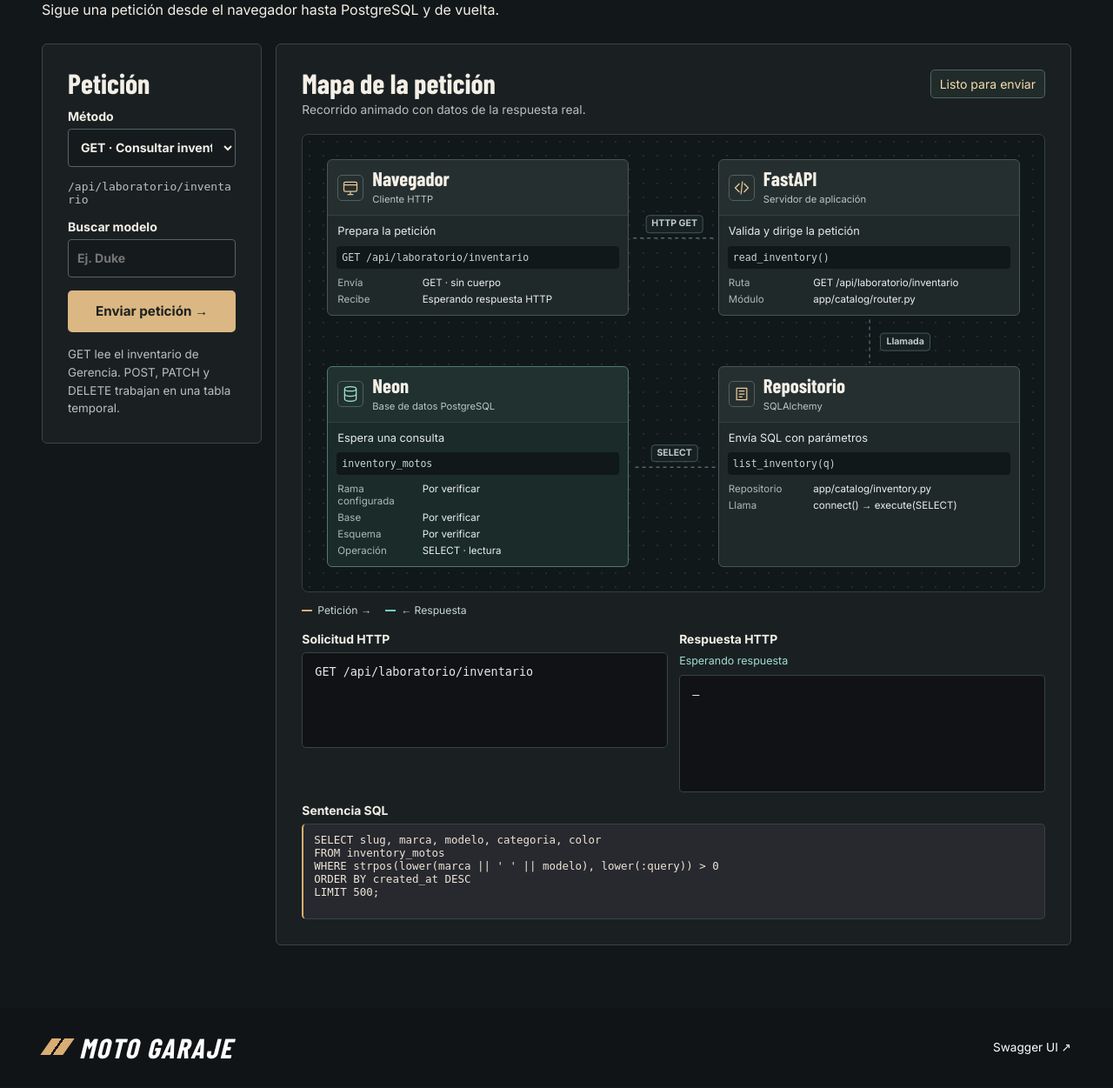
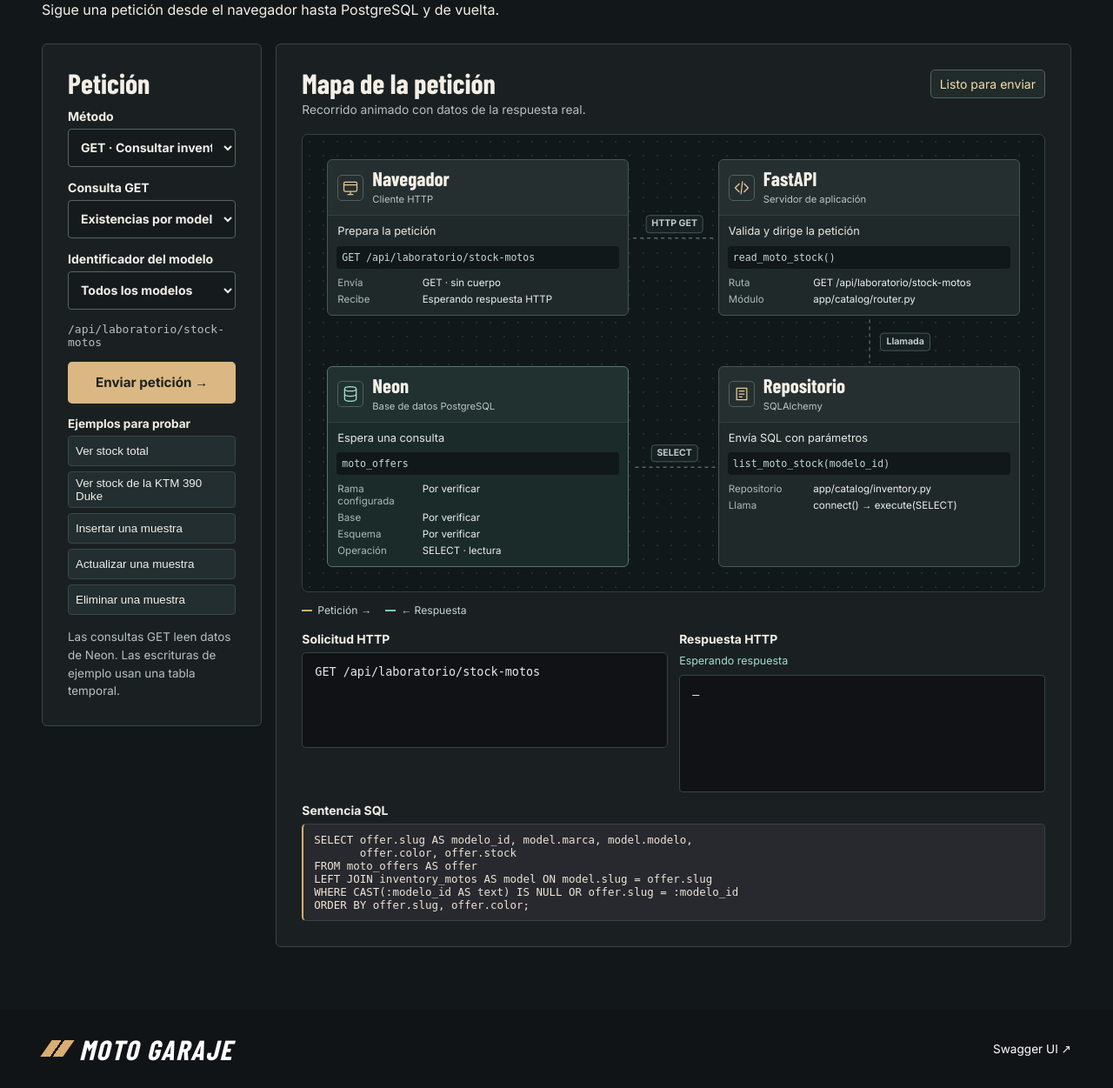
Before and after one commit to sebastian1015h/Ecommerce-Moto, a FastAPI app: page /laboratorio in a window 1280 px wide. Shown: the part 208-1459 px from the top of the page at 87% size. Before the commit the page ends 1426 px from the top, so only its background shows below. Run offline with FastAPI, Linux system fonts and the light colour scheme; some web fonts are replaced.

Commit message:
Add motorcycle stock examples to API lab

```diff
--- a/app/static/lab.js
+++ b/app/static/lab.js
@@ -1,6 +1,8 @@
 const lab = document.querySelector("[data-lab]");
 const form = lab.querySelector("form");
 const method = form.elements.method;
+const dataset = form.elements.dataset;
+const modelId = form.elements.model_id;
 const query = form.elements.query;
 const note = form.elements.note;
 const submit = form.querySelector("button");
@@ -23,8 +25,28 @@ const timing = lab.querySelector("#trace-db-time");
 const clientPath = lab.querySelector("#trace-client-path");
 const requestPreview = lab.querySelector("#lab-request");
 const responseMeta = lab.querySelector("#trace-response-meta");
-const requestPath = () => method.value === "GET" ? "/api/laboratorio/inventario" : "/api/laboratorio/muestra";
+const stockSummary = lab.querySelector("#trace-stock-summary");
+const stockMode = () => method.value === "GET" && dataset.value === "stock";
+const contractKey = () => stockMode() ? "STOCK" : method.value;
+const requestPath = () => stockMode() ? "/api/laboratorio/stock-motos"
+  : method.value === "GET" ? "/api/laboratorio/inventario" : "/api/laboratorio/muestra";
 const writeMethods = ["POST", "PATCH"];
+const examples = {
+  stock: ["GET", ""],
+  ktm: ["GET", "ktm-390-duke"],
+  insert: ["POST", "KTM 390 Duke · muestra nueva"],
+  update: ["PATCH", "KTM 390 Duke · muestra actualizada"],
+  delete: ["DELETE", ""],
+};
+
+function requestUrl() {
+  const url = new URL(requestPath(), location.origin);
+  if (stockMode() && modelId.value) url.searchParams.set("modelo_id", modelId.value);
+  if (method.value === "GET" && !stockMode() && query.value.trim()) {
+    url.searchParams.set("q", query.value.trim());
+  }
+  return url;
+}
 
 function drawConnections() {
   const bounds = map.getBoundingClientRect();
@@ -82,11 +104,13 @@ function resetTrace() {
   labels[2].textContent = operation;
   lab.querySelector("#trace-send").textContent = writeMethods.includes(verb) ? `${verb} · JSON` : `${verb} · sin cuerpo`;
   lab.querySelector("#trace-receive").textContent = "Esperando respuesta HTTP";
-  lab.querySelector("#trace-table").textContent = verb === "GET" ? "inventory_motos" : "inventory_example · temporal";
+  lab.querySelector("#trace-table").textContent = stockMode() ? "moto_offers"
+    : verb === "GET" ? "inventory_motos" : "inventory_example · temporal";
   for (const key of ["branch", "database", "schema"]) {
     lab.querySelector(`#trace-${key}`).textContent = "Por verificar";
   }
   responseMeta.textContent = "Esperando respuesta";
+  stockSummary.hidden = true;
 }
 
 function travel(index, backwards = false, label) {
@@ -117,21 +141,27 @@ function travel(index, backwards = false, label) {
 }
 
 function updateControls() {
-  query.disabled = method.value !== "GET";
+  dataset.disabled = method.value !== "GET";
+  modelId.disabled = !stockMode();
+  query.disabled = method.value !== "GET" || stockMode();
   note.disabled = !writeMethods.includes(method.value);
   note.required = !note.disabled;
   lab.querySelector("#lab-query").hidden = query.disabled;
+  lab.querySelector("#lab-dataset").hidden = dataset.disabled;
+  lab.querySelector("#lab-model").hidden = modelId.disabled;
   lab.querySelector("#lab-payload").hidden = note.disabled;
-  lab.querySelector("#lab-path").textContent = requestPath();
+  const url = requestUrl();
+  lab.querySelector("#lab-path").textContent = url.pathname + url.search;
   const verb = method.value;
   const operation = operations[verb];
-  const repository = contracts.repositories[verb];
-  const route = `${verb} ${requestPath()}`;
-  lab.querySelector("#trace-handler").textContent = `${contracts.handlers[verb]}()`;
+  const key = contractKey();
+  const repository = contracts.repositories[key];
+  const route = `${verb} ${url.pathname}${url.search}`;
+  lab.querySelector("#trace-handler").textContent = `${contracts.handlers[key]}()`;
   lab.querySelector("#trace-route").textContent = route;
   const noteArgument = writeMethods.includes(verb) ? ", nota" : "";
   lab.querySelector("#trace-operation").textContent = verb === "GET"
-    ? `${repository}(q)`
+    ? `${repository}(${stockMode() ? "modelo_id" : "q"})`
     : `${repository}("${operation.toLowerCase()}"${noteArgument})`;
   const seedOperation = ["PATCH", "DELETE"].includes(verb) ? " → INSERT de muestra" : "";
   lab.querySelector("#trace-driver").textContent = verb === "GET"
@@ -140,25 +170,41 @@ function updateControls() {
   lab.querySelector("#trace-db-operation").textContent = verb === "GET" ? "SELECT · lectura" : `${operation} · tabla temporal, eliminada al hacer COMMIT`;
   clientPath.textContent = route;
   requestPreview.textContent = route;
-  sql.textContent = `${contracts.sql[verb]};`;
+  sql.textContent = `${contracts.sql[key]};`;
   status.textContent = "Listo para enviar";
   output.textContent = "—";
   resetTrace();
 }
 
 method.addEventListener("change", updateControls);
+dataset.addEventListener("change", updateControls);
+modelId.addEventListener("change", updateControls);
+for (const button of lab.querySelectorAll("[data-lab-example]")) {
+  button.addEventListener("click", () => {
+    if (submit.disabled) return;
+    const [verb, value] = examples[button.dataset.labExample];
+    method.value = verb;
+    if (verb === "GET") {
+      dataset.value = "stock";
+      modelId.value = value;
+    } else if (writeMethods.includes(verb)) {
+      note.value = value;
+    }
+    updateControls();
+  });
+}
 updateControls();
 form.addEventListener("submit", async (event) => {
   event.preventDefault();
   if (submit.disabled) return;
   const verb = method.value;
-  const url = new URL(requestPath(), location.origin);
+  const url = requestUrl();
   const options = { method: verb, cache: "no-store", signal: AbortSignal.timeout(15000) };
   if (!note.disabled) {
     options.headers = { "Content-Type": "application/json" };
     options.body = JSON.stringify({ nota: note.value });
   }
-  if (verb === "GET" && query.value.trim()) url.searchParams.set("q", query.value.trim());
+  const isStock = stockMode();
   clientPath.textContent = `${verb} ${url.pathname}${url.search}`;
   requestPreview.textContent = options.body
     ? `${clientPath.textContent}\nContent-Type: application/json\n\n${JSON.stringify(JSON.parse(options.body), null, 2)}`
@@ -166,6 +212,8 @@ form.addEventListener("submit", async (event) => {
   resetTrace();
   submit.disabled = true;
   method.disabled = true;
+  dataset.disabled = true;
+  modelId.disabled = true;
   query.readOnly = true;
   note.readOnly = true;
   output.textContent = "—";
@@ -228,13 +276,22 @@ form.addEventListener("submit", async (event) => {
     responseMeta.textContent = received;
     lab.querySelector("#trace-receive").textContent = received;
     try {
-      output.textContent = body ? JSON.stringify(JSON.parse(body), null, 2) : "Sin cuerpo";
+      const payload = body ? JSON.parse(body) : null;
+      output.textContent = payload === null ? "Sin cuerpo" : JSON.stringify(payload, null, 2);
+      if (isStock && response.ok && payload) {
+        const units = payload.unidades_disponibles;
+        const models = payload.modelos_encontrados;
+        stockSummary.textContent = `${units} ${units === 1 ? "moto disponible" : "motos disponibles"} · ${models} ${models === 1 ? "modelo" : "modelos"}`;
+        stockSummary.hidden = false;
+      }
     } catch {
       output.textContent = body;
     }
   } finally {
     submit.disabled = false;
     method.disabled = false;
+    dataset.disabled = verb !== "GET";
+    modelId.disabled = !isStock;
     query.readOnly = false;
     note.readOnly = false;
   }
--- a/app/static/store.css
+++ b/app/static/store.css
@@ -507,6 +507,11 @@ figcaption { font-size: .85rem; margin-top: 8px; }
 .trace-inspection h3 { margin: 0 0 7px; font-size: .87rem; }
 .trace-inspection pre { min-height: 110px; margin: 0; border: 1px solid #364346; border-radius: 5px; }
 .trace-response-meta { margin-bottom: 6px; color: #a1ded1; font-size: .78rem; }
+.trace-stock-summary { margin-bottom: 7px; color: #f6dbad; font-size: .9rem; font-weight: 700; }
+.lab-examples { display: grid; gap: 6px; }
+.lab-examples strong { font-size: .85rem; }
+.lab-examples button { background: #222e30; border: 1px solid var(--line); border-radius: 4px; min-height: 35px; padding: 5px 8px; color: var(--ink); text-align: left; cursor: pointer; }
+.lab-examples button:hover { border-color: var(--warm); }
 #lab-request { max-height: 240px; overflow: auto; padding: 14px; background: #111215; color: #e6e7ec; font-size: .84rem; }
 @media (min-width: 526px) {
   .trace-inspection section:nth-child(2) { grid-column: 1 / -1; grid-row: 2; }
--- a/app/templates/lab.html
+++ b/app/templates/lab.html
@@ -21,15 +21,37 @@
           <option value="DELETE">DELETE · Eliminar muestra</option>
         </select>
       </label>
-      <code id="lab-path">/api/laboratorio/inventario</code>
-      <label id="lab-query">Buscar modelo
+      <label id="lab-dataset">Consulta GET
+        <select name="dataset">
+          <option value="stock">Existencias por modelo y color</option>
+          <option value="inventory">Modelos registrados en Gerencia</option>
+        </select>
+      </label>
+      <label id="lab-model">Identificador del modelo
+        <select name="model_id">
+          <option value="">Todos los modelos</option>
+          {% for slug, (brand, model, category) in motos.items() %}
+          <option value="{{ slug }}">{{ brand }} {{ model }}</option>
+          {% endfor %}
+        </select>
+      </label>
+      <code id="lab-path">/api/laboratorio/stock-motos</code>
+      <label id="lab-query" hidden>Buscar modelo
         <input name="query" placeholder="Ej. Duke" maxlength="100">
       </label>
       <label id="lab-payload" hidden>Nota de prueba
         <input name="note" maxlength="140" value="Moto de demostración" disabled>
       </label>
       <button class="button" type="submit">Enviar petición →</button>
-      <p>GET lee el inventario de Gerencia. POST, PATCH y DELETE trabajan en una tabla temporal.</p>
+      <div class="lab-examples" role="group" aria-label="Ejemplos de peticiones">
+        <strong>Ejemplos para probar</strong>
+        <button type="button" data-lab-example="stock">Ver stock total</button>
+        <button type="button" data-lab-example="ktm">Ver stock de la KTM 390 Duke</button>
+        <button type="button" data-lab-example="insert">Insertar una muestra</button>
+        <button type="button" data-lab-example="update">Actualizar una muestra</button>
+        <button type="button" data-lab-example="delete">Eliminar una muestra</button>
+      </div>
+      <p>Las consultas GET leen datos de Neon. Las escrituras de ejemplo usan una tabla temporal.</p>
     </form>
     <section class="lab-panel lab-trace" aria-labelledby="lab-trace-title">
       <header class="trace-header">
@@ -56,7 +78,7 @@
             <div><h3>Navegador</h3><span>Cliente HTTP</span></div>
           </div>
           <p data-node-detail>Prepara la petición</p>
-          <code id="trace-client-path">GET /api/laboratorio/inventario</code>
+          <code id="trace-client-path">GET /api/laboratorio/stock-motos</code>
           <dl class="trace-facts">
             <div><dt>Envía</dt><dd id="trace-send">GET · parámetros en la URL</dd></div>
             <div><dt>Recibe</dt><dd id="trace-receive">Código HTTP y respuesta</dd></div>
@@ -68,9 +90,9 @@
             <div><h3>FastAPI</h3><span>Servidor de aplicación</span></div>
           </div>
           <p data-node-detail>Valida y dirige la petición</p>
-          <code id="trace-handler">read_inventory()</code>
+          <code id="trace-handler">read_moto_stock()</code>
           <dl class="trace-facts">
-            <div><dt>Ruta</dt><dd id="trace-route">GET /api/laboratorio/inventario</dd></div>
+            <div><dt>Ruta</dt><dd id="trace-route">GET /api/laboratorio/stock-motos</dd></div>
             <div><dt>Módulo</dt><dd>app/catalog/router.py</dd></div>
           </dl>
         </article>
@@ -80,7 +102,7 @@
             <div><h3>Repositorio</h3><span>SQLAlchemy</span></div>
           </div>
           <p data-node-detail>Envía SQL con parámetros</p>
-          <code id="trace-operation">list_inventory()</code>
+          <code id="trace-operation">list_moto_stock(modelo_id)</code>
           <dl class="trace-facts">
             <div><dt>Repositorio</dt><dd>app/catalog/inventory.py</dd></div>
             <div><dt>Llama</dt><dd id="trace-driver">connect() → execute(SELECT)</dd></div>
@@ -92,7 +114,7 @@
             <div><h3>Neon</h3><span>Base de datos PostgreSQL</span></div>
           </div>
           <p data-node-detail>Espera una consulta</p>
-          <code id="trace-table">inventory_motos</code>
+          <code id="trace-table">moto_offers</code>
           <dl class="trace-facts">
             <div><dt>Rama configurada</dt><dd id="trace-branch">Por verificar</dd></div>
             <div><dt>Base</dt><dd id="trace-database">Por verificar</dd></div>
@@ -109,15 +131,16 @@
       <div class="trace-inspection">
         <section aria-labelledby="request-title">
           <h3 id="request-title">Solicitud HTTP</h3>
-          <pre id="lab-request" tabindex="0">GET /api/laboratorio/inventario</pre>
+          <pre id="lab-request" tabindex="0">GET /api/laboratorio/stock-motos</pre>
         </section>
         <section aria-labelledby="sql-title">
           <h3 id="sql-title">Sentencia SQL</h3>
-          <pre id="lab-sql" tabindex="0">{{ statements.GET }};</pre>
+          <pre id="lab-sql" tabindex="0">{{ statements.STOCK }};</pre>
         </section>
         <section aria-labelledby="response-title">
           <h3 id="response-title">Respuesta HTTP</h3>
           <p id="trace-response-meta" class="trace-response-meta">Esperando respuesta</p>
+          <p id="trace-stock-summary" class="trace-stock-summary" hidden></p>
           <pre id="lab-response" aria-label="Cuerpo de la respuesta" tabindex="0">—</pre>
         </section>
       </div>
```
Also changed, not shown: app/catalog/inventory.py (+17 -0 lines), app/catalog/router.py (+25 -1 lines).
